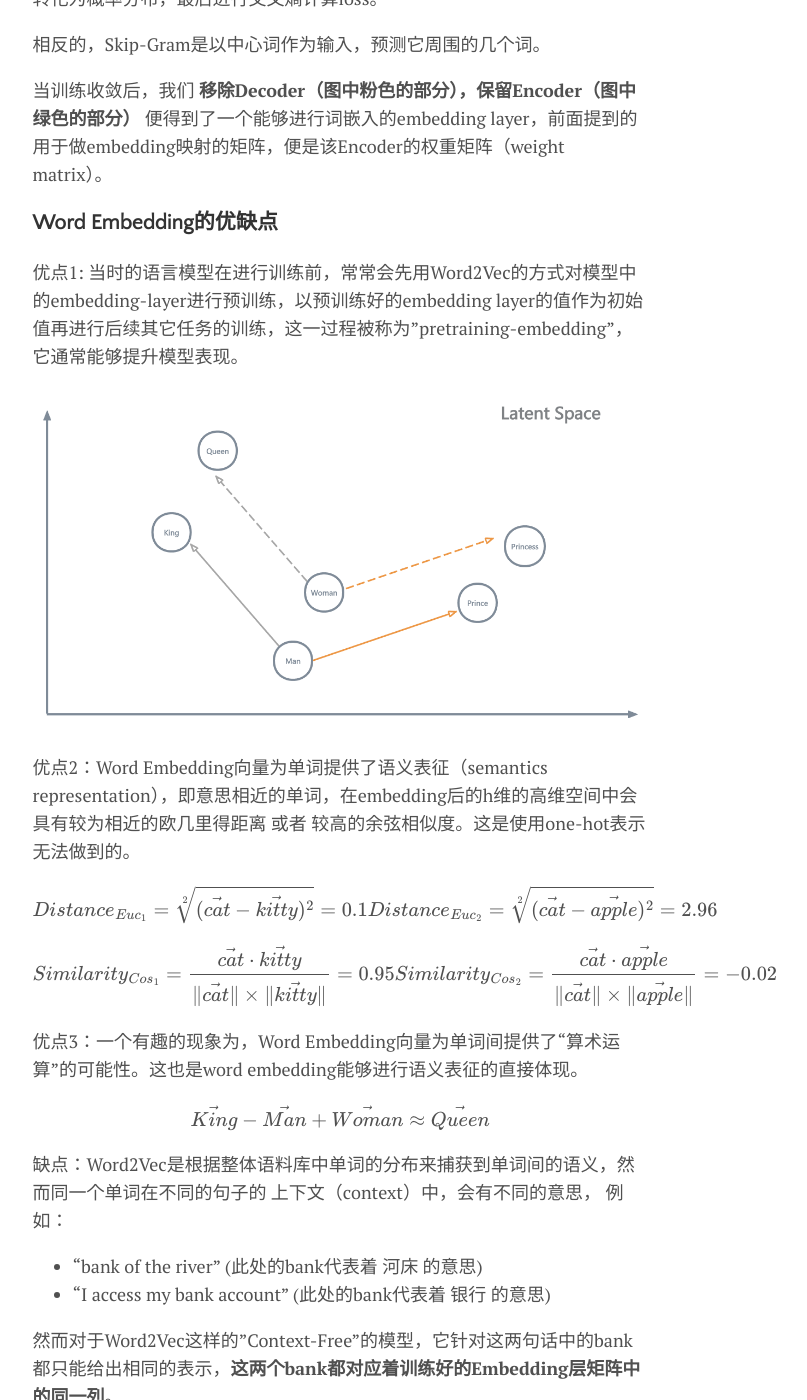
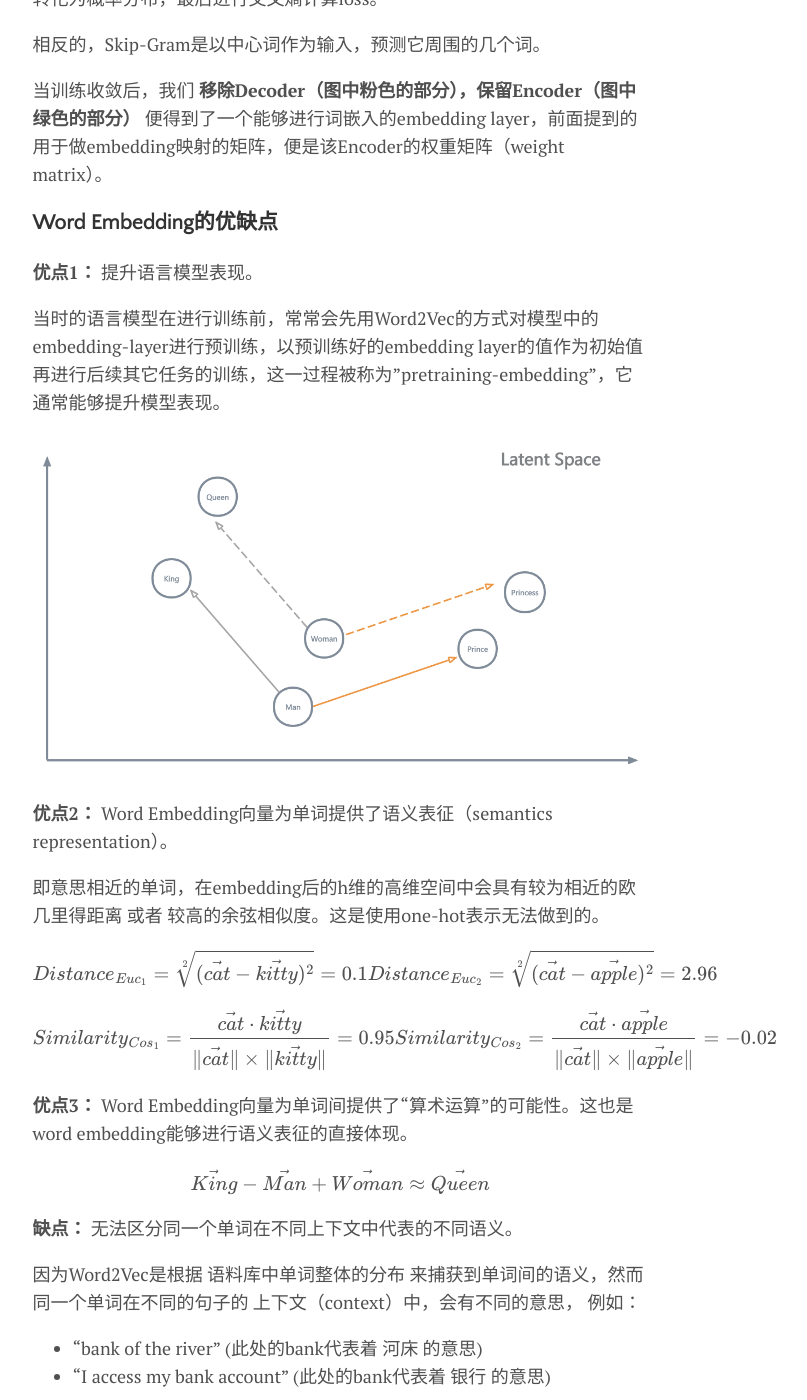
Before and after one commit to ANYMS-A/ANYMS-A.github.io, a Jekyll site: the page built from _posts/2024-07-28-nlp-embedding.md, in a window 1280 px wide and 1400 px high, scrolled down 3998 px. Shown: the whole window, without its empty margins (300-1107 px from the left). Built offline with Jekyll 4.4.1, drawn with Linux system fonts in a browser that asks for light colours; formulas are drawn with MathJax 3; some of the changed text lies outside the part shown.

Commit message:
Update 2024-07-28-nlp-embedding.md
update passage arch

```diff
--- a/_posts/2024-07-28-nlp-embedding.md
+++ b/_posts/2024-07-28-nlp-embedding.md
@@ -135,12 +135,15 @@ $$
 
 ### Word Embedding的优缺点
 
-优点1: 当时的语言模型在进行训练前，常常会先用Word2Vec的方式对模型中的embedding-layer进行预训练，以预训练好的embedding layer的值作为初始值再进行后续其它任务的训练，这一过程被称为"pretraining-embedding"，它通常能够提升模型表现。
+**优点1：** 提升语言模型表现。
+
+当时的语言模型在进行训练前，常常会先用Word2Vec的方式对模型中的embedding-layer进行预训练，以预训练好的embedding layer的值作为初始值再进行后续其它任务的训练，这一过程被称为"pretraining-embedding"，它通常能够提升模型表现。
 
 ![](../assets/img/2024-07-28-nlp-embedding/vec-math.png)
 
-优点2：Word Embedding向量为单词提供了语义表征（semantics representation），即意思相近的单词，在embedding后的h维的高维空间中会具有较为相近的欧几里得距离 或者 较高的余弦相似度。这是使用one-hot表示无法做到的。
+**优点2：** Word Embedding向量为单词提供了语义表征（semantics representation）。
 
+即意思相近的单词，在embedding后的h维的高维空间中会具有较为相近的欧几里得距离 或者 较高的余弦相似度。这是使用one-hot表示无法做到的。
 
 $$
 Distance_{Euc_1} = \sqrt[2] {(\vec{cat} - \vec{kitty})^{2}} = 0.1 \\
@@ -152,20 +155,21 @@ Similarity_{Cos_1} = \frac{\vec{cat} \cdot \vec{kitty}} {\Vert \vec{cat} \Vert \
 Similarity_{Cos_2} = \frac{\vec{cat} \cdot \vec{apple}} {\Vert \vec{cat} \Vert \times \Vert \vec{apple} \Vert} = -0.02 \\
 $$
 
-优点3：一个有趣的现象为，Word Embedding向量为单词间提供了“算术运算”的可能性。这也是word embedding能够进行语义表征的直接体现。
+**优点3：** Word Embedding向量为单词间提供了“算术运算”的可能性。这也是word embedding能够进行语义表征的直接体现。
 
 $$
 {\vec {King}} - {\vec {Man}} + {\vec {Woman}} \approx {\vec {Queen}}
 $$
 
 
+**缺点：** 无法区分同一个单词在不同上下文中代表的不同语义。
 
-缺点：Word2Vec是根据整体语料库中单词的分布来捕获到单词间的语义，然而同一个单词在不同的句子的 上下文（context）中，会有不同的意思， 例如：
+因为Word2Vec是根据 语料库中单词整体的分布 来捕获到单词间的语义，然而同一个单词在不同的句子的 上下文（context）中，会有不同的意思， 例如：
 
 - "bank of the river" (此处的bank代表着 河床 的意思)
 - "I access my bank account" (此处的bank代表着 银行 的意思)
 
-然而对于Word2Vec这样的"Context-Free"的模型，它针对这两句话中的bank都只能给出相同的表示，**这两个bank都对应着训练好的Embedding层矩阵中的同一列**。
+所以对于Word2Vec这样的"Context-Free"的模型，它针对这两句话中的bank都只能给出相同的表示，即：**这两个bank都对应着训练好的Embedding层矩阵中的同一列**。
 
 ## 句子嵌入(Sentence Embedding)简介
 
```
